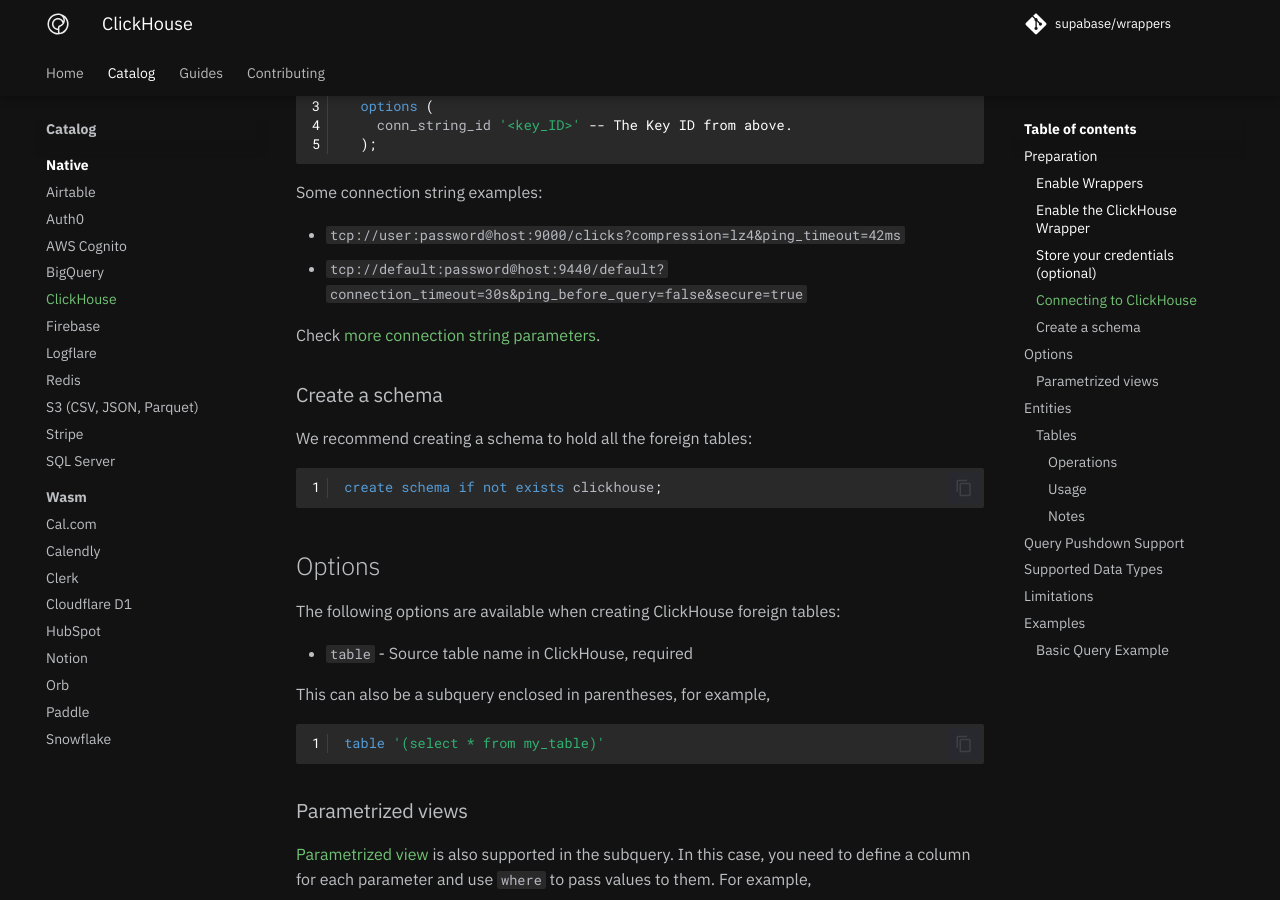
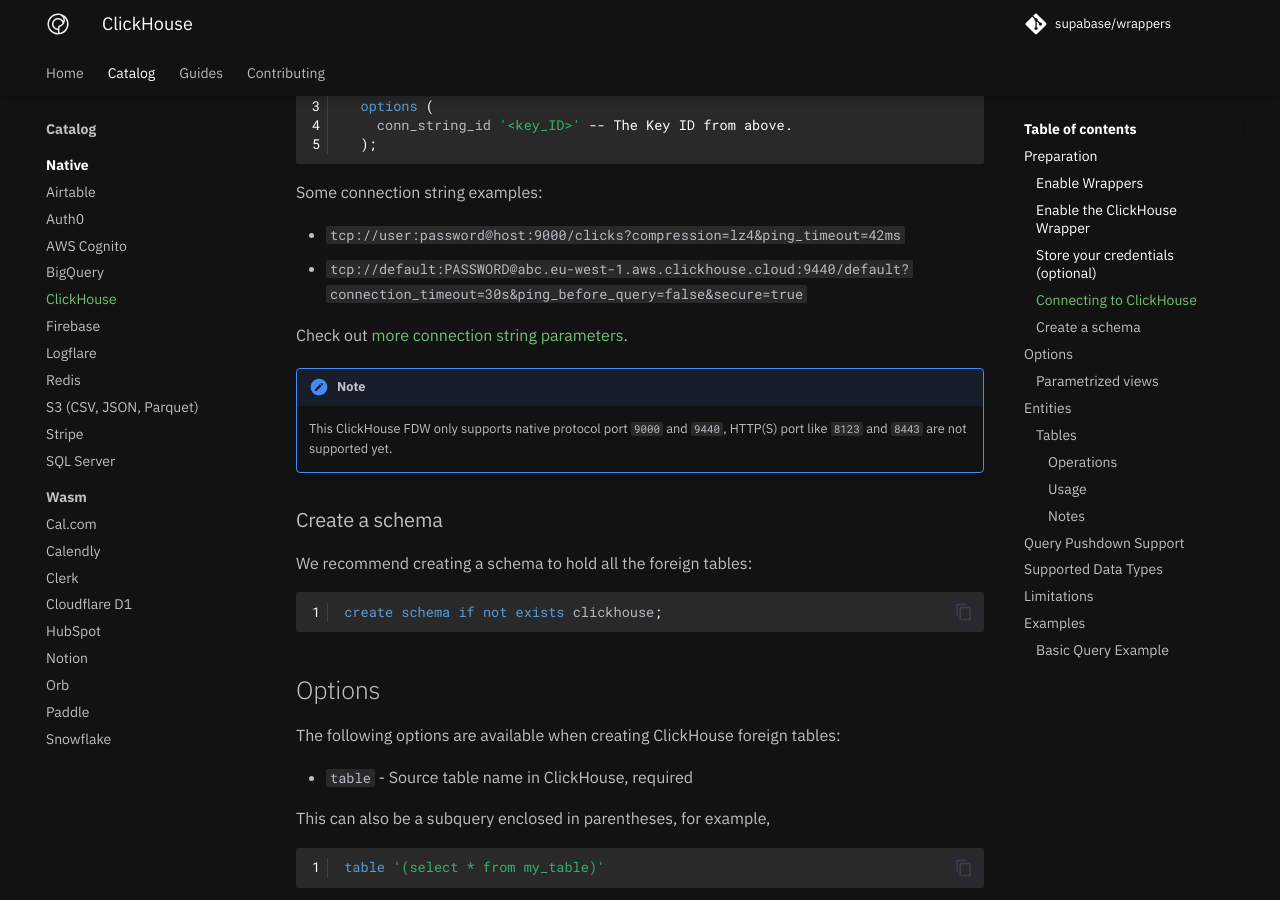
Before and after one commit to supabase/wrappers, an MkDocs documentation site: the page built from docs/catalog/clickhouse.md, in a window 1280 px wide and 900 px high, scrolled down 1412 px. Built offline with MkDocs 1.6.1 and Material for MkDocs 9.7.7, drawn with Linux system fonts in a browser that asks for light colours; comment, search, counter and statistics services are not loaded.

Commit message:
docs(clickhouse): add notes for ClickHouse port supported

```diff
--- a/docs/catalog/clickhouse.md
+++ b/docs/catalog/clickhouse.md
@@ -78,9 +78,13 @@
 Some connection string examples:
 
 - `tcp://user:password@host:9000/clicks?compression=lz4&ping_timeout=42ms`
-- `tcp://default:password@host:9440/default?connection_timeout=30s&ping_before_query=false&secure=true`
+- `tcp://default:PASSWORD@abc.eu-west-1.aws.clickhouse.cloud:9440/default?connection_timeout=30s&ping_before_query=false&secure=true`
 
-Check [more connection string parameters](https://github.com/suharev7/clickhouse-rs#dns).
+Check out [more connection string parameters](https://github.com/suharev7/clickhouse-rs#dns).
+
+!!! note
+
+    This ClickHouse FDW only supports native protocol port `9000` and `9440`, HTTP(S) port like `8123` and `8443` are not supported yet.
 
 ### Create a schema
 
```
